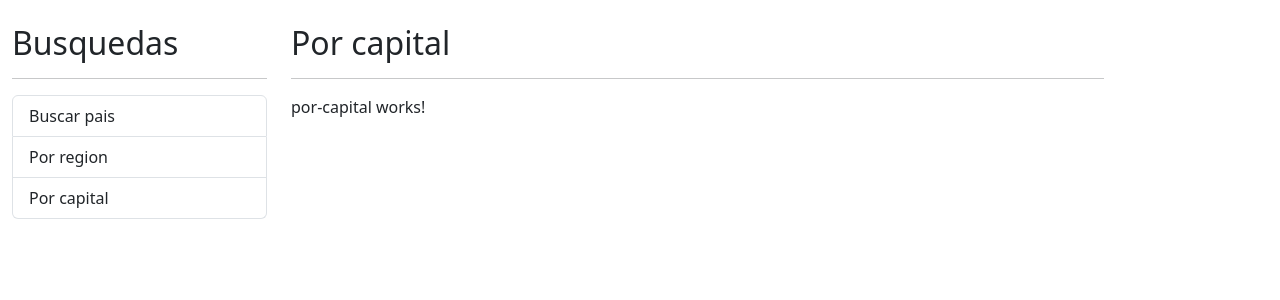
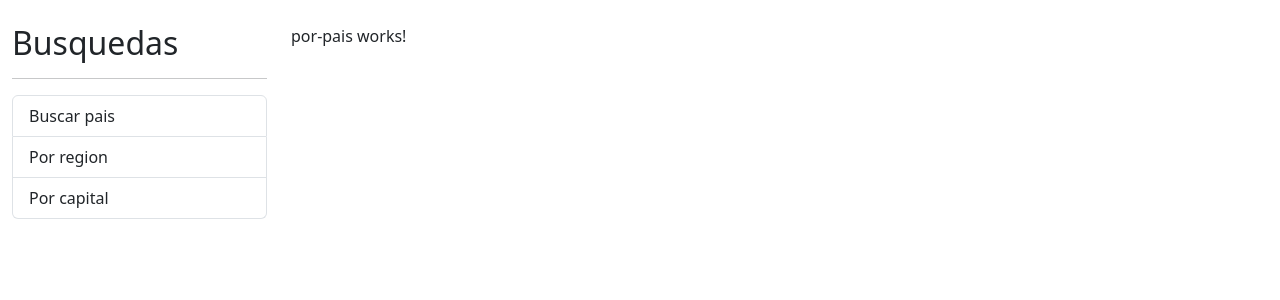
Before and after one commit to darkout2012/paisesApp, an Angular app: page / in a window 1280 px wide. Shown: the top 300 px of the page. Built offline with nearby package versions, Linux system fonts and the light colour scheme.

Commit message:
clase 103 lista

```diff
--- a/src/app/app.component.html
+++ b/src/app/app.component.html
@@ -14,9 +14,8 @@
     </div>
 
     <div class="col">
-        <h2>Por capital</h2>
-        <hr>
-        <app-por-capital></app-por-capital>
+        <router-outlet></router-outlet>
+
     </div>
 
 
--- a/src/app/app.module.ts
+++ b/src/app/app.module.ts
@@ -4,6 +4,7 @@
 import { AppComponent } from './app.component';
 import { PaisModule } from './pais/pais.module';
 import { SharedModule } from './shared/shared.module';
+import { AppRoutingModule } from './app-routing.module';
 
 @NgModule({
   declarations: [
@@ -11,6 +12,7 @@
   ],
   imports: [
     BrowserModule,
+    AppRoutingModule,
     PaisModule,
     SharedModule
   ],
```
Also changed, not shown: src/app/app-routing.module.ts (added, +42 -0 lines).
